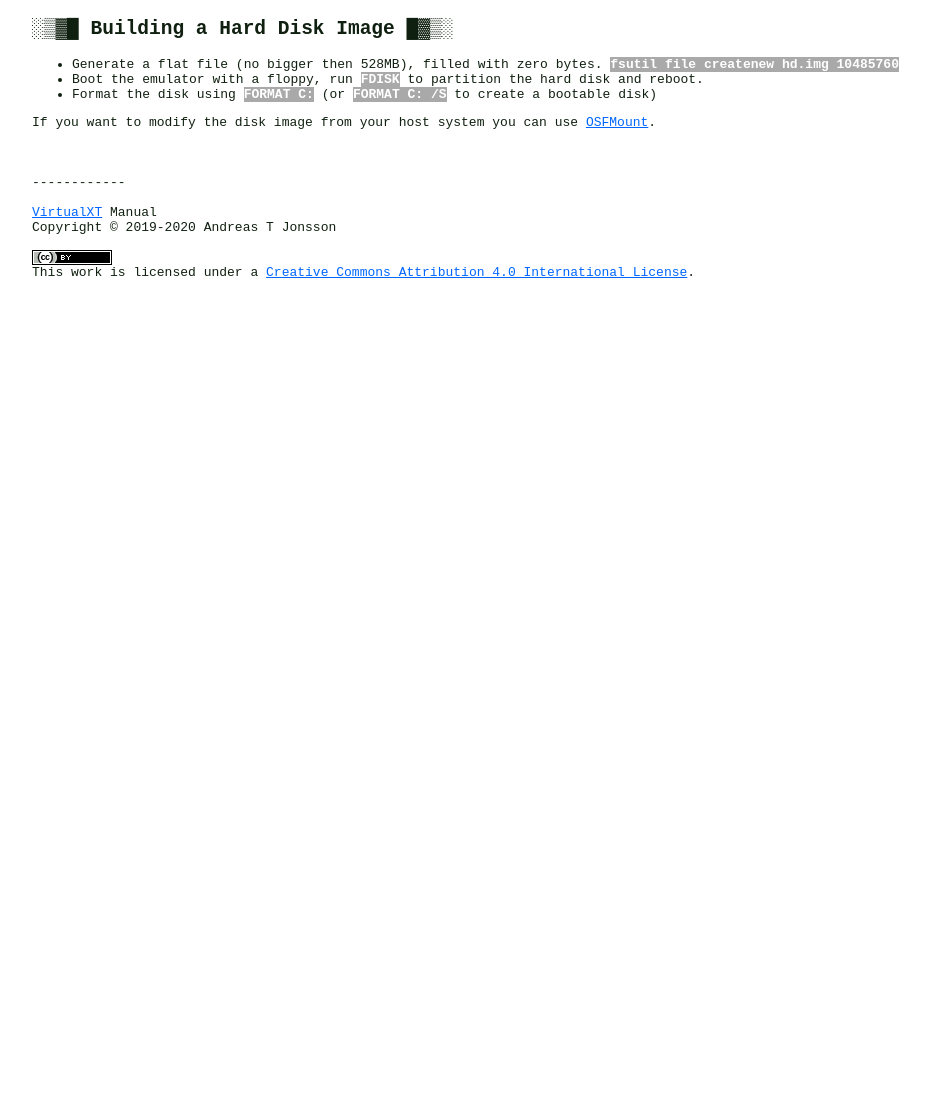
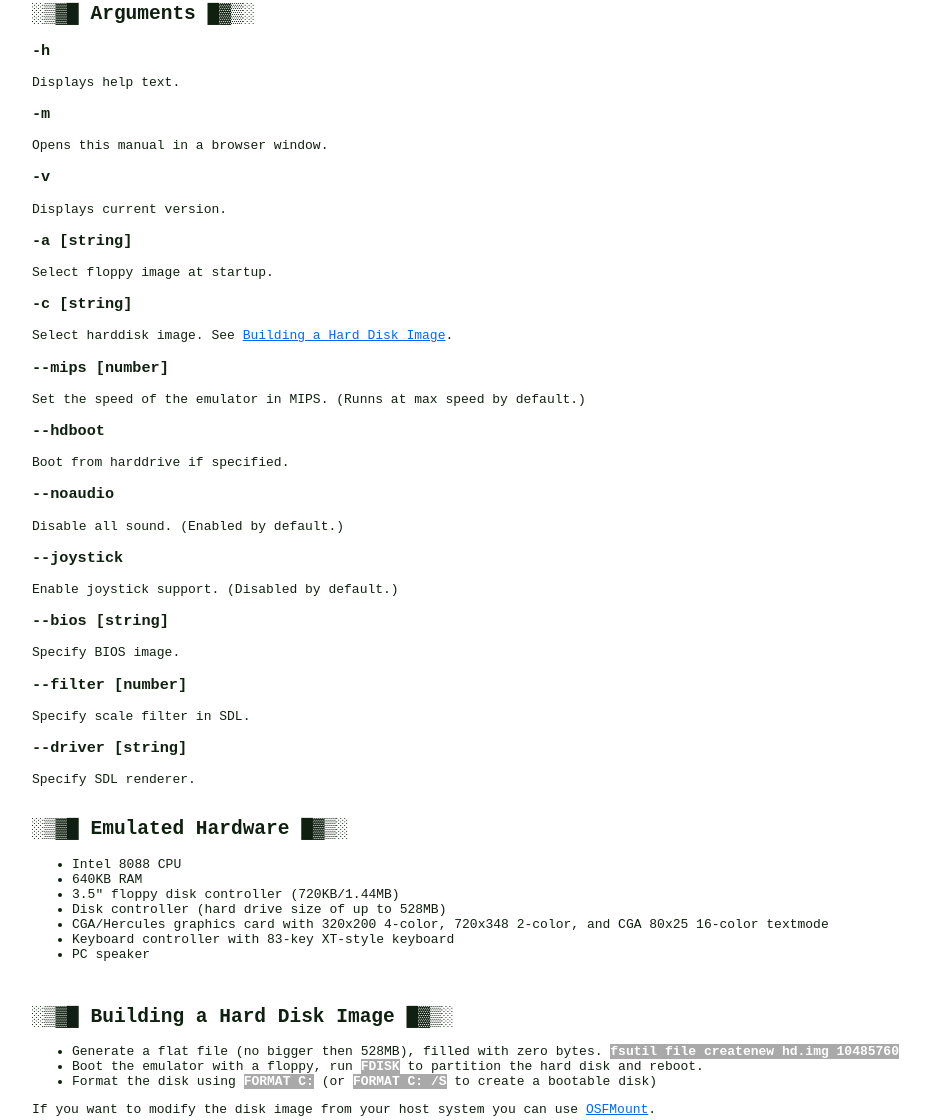
Before and after one commit to bitmappergit/virtual-xt, a plain HTML site: page doc/manual/index.html in a window 1280 px wide. Shown: the part 359-1479 px from the top of the page, without its empty margins (23-953 px from the left). Before the commit the page ends 800 px from the top, so only its background shows below. Drawn offline with Linux system fonts and the light colour scheme.

Commit message:
More documentation.

```diff
--- a/doc/manual/index.html
+++ b/doc/manual/index.html
@@ -15,11 +15,60 @@
 
 <br/><br/>
 
+<div id="download">
     <h2>░▒▓█ Download █▓▒░</h2>
     <iframe src="https://itch.io/embed/506800?linkback=true&amp;bg_color=222222&amp;fg_color=eeeeee&amp;link_color=00aaaa&amp;border_color=363636" width="552" height="167" frameborder="0"></iframe><br/><br/>
+</div>
 
-<br/><br/>
+<br/>
 
+<div id="arguments">
+    <h2>░▒▓█ Arguments █▓▒░</h2>
+
+    <h3>-h</h3>
+    Displays help text.<br/>
+    <h3>-m</h3>
+    Opens this manual in a browser window.<br/>
+    <h3>-v</h3>
+    Displays current version.<br/>
+    <h3>-a [string]</h3>
+    Select floppy image at startup.<br/>
+    <h3>-c [string]</h3>
+    Select harddisk image. See <a href="#hd_image">Building a Hard Disk Image</a>.<br/>
+    <h3>--mips [number]</h3>
+    Set the speed of the emulator in MIPS. (Runns at max speed by default.)<br/>
+    <h3>--hdboot</h3>
+    Boot from harddrive if specified.<br/>
+    <h3>--noaudio</h3>
+    Disable all sound. (Enabled by default.)<br/>
+    <h3>--joystick</h3>
+    Enable joystick support. (Disabled by default.)<br/>
+    <h3>--bios [string]</h3>
+    Specify BIOS image.<br/>
+    <h3>--filter [number]</h3>
+    Specify scale filter in SDL.<br/>
+    <h3>--driver [string]</h3>
+    Specify SDL renderer.<br/>
+</div>
+
+<br/>
+
+<div id="emulation">
+    <h2>░▒▓█ Emulated Hardware █▓▒░</h2>
+    <ul>
+        <li>Intel 8088 CPU</li>
+        <li>640KB RAM</li>
+        <li>3.5" floppy disk controller (720KB/1.44MB)</li>
+        <li>Disk controller (hard drive size of up to 528MB)</li>
+        <li>CGA/Hercules graphics card with 320x200 4-color, 720x348 2-color, and CGA 80x25 16-color textmode</li>
+        <li>Keyboard controller with 83-key XT-style keyboard</li>
+        <li>PC speaker</li>
+    </ul>
+</div>
+
+<br/>
+
+<div id="hd_image">
     <h2>░▒▓█ Building a Hard Disk Image █▓▒░</h2>
     <ul>
         <li>Generate a flat file (no bigger then 528MB), filled with zero bytes. <mark>fsutil file createnew hd.img 10485760</mark></li>
@@ -28,6 +77,7 @@
     </ul>
 
     If you want to modify the disk image from your host system you can use <a href="https://www.osforensics.com/tools/mount-disk-images.html">OSFMount</a>.
+</div>
 
 <br/><br/>
 
```
Lines whose indentation alone changed are shown as unchanged.
